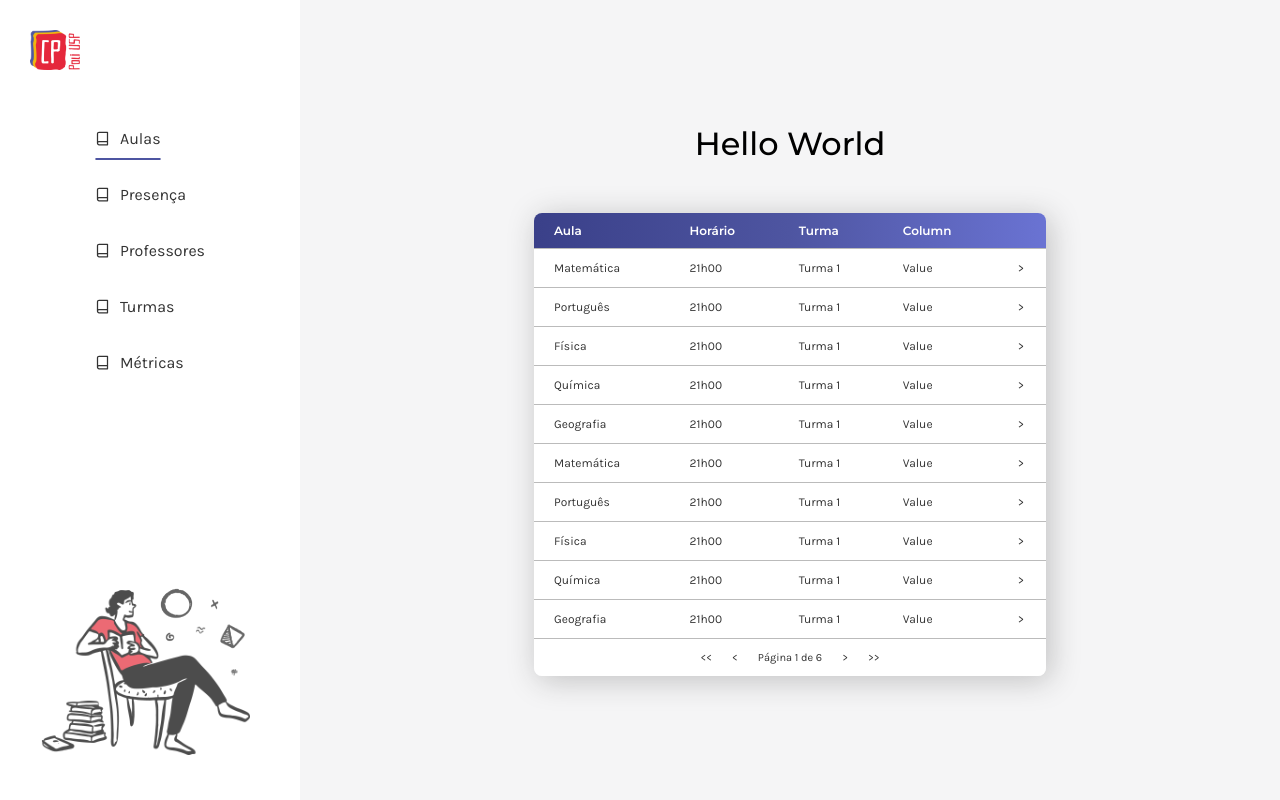
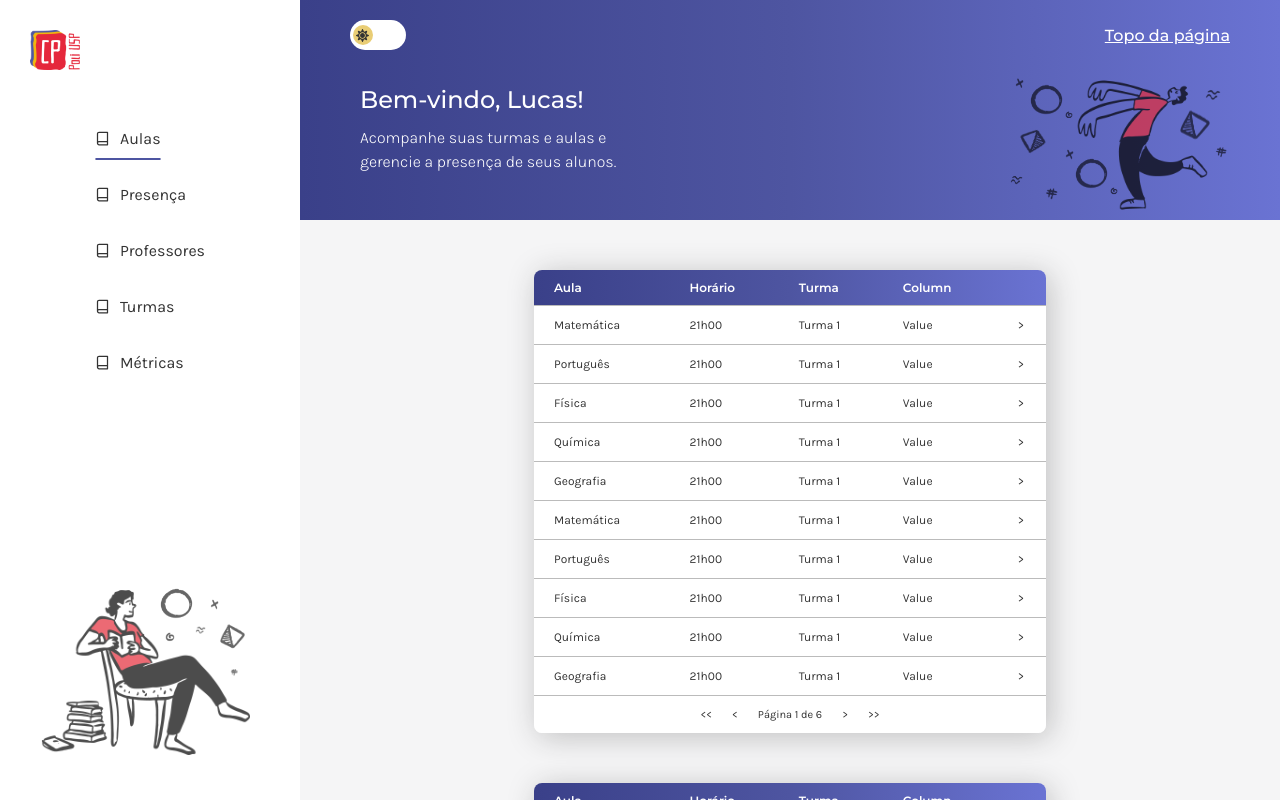
Before and after one commit to lucas-pvg/cp-presenca-cursinho-frontend, a React (Vite) app: page / in a window 1280 px wide. Built offline with nearby package versions, Linux system fonts and the light colour scheme.

Commit message:
✨ Added Home Page

```diff
--- a/src/App.css
+++ b/src/App.css
@@ -4,13 +4,37 @@
   display: flex;
   justify-content: flex-start;
   background-color: var(--background-base);
+
+  overflow: hidden;
 }
 
-.pages {
+.page-container {
+  min-height: 100vh;
   flex: 1;
   display: flex;
   flex-direction: column;
-  align-items: center;
-  justify-content: center;
+  align-items: stretch;
+  justify-content: flex-start;
+}
+
+.page {
+  flex: 1;
+  display: flex;
+  flex-direction: column;
+  align-items: stretch;
+  justify-content: flex-start;
+  padding-bottom: 50px;
   gap: 50px;
+
+  overflow: scroll;
+  -ms-overflow-style: none;
+  scrollbar-width: none;
 }
+
+.page::-webkit-scrollbar {
+  display: none;
+}
+
+.center {
+  margin: auto;
+}
--- a/src/App.tsx
+++ b/src/App.tsx
@@ -1,36 +1,27 @@
-import { Routes, Route } from 'react-router-dom'
+import { Routes, Route, useLocation } from 'react-router-dom'
 import { Navbar } from './components/navbar/Navbar'
-import { Table } from './components/table/Table'
-import { Class, classes } from './data/classes'
+import { Header } from './components/header/header'
+
+import { HomePage } from './pages/home-page/HomePage'
+
 import './App.css'
 
 function App() {
-  const classData = classes.map((obj) => {
-    return (Object.keys(obj).map((key) => obj[key as keyof Class]))
-  })
+  const location = useLocation()
 
   return (
     <div className='app-container'>
       <Navbar mode='light' />
 
-      <div className='pages'>
+      <div className='page-container'>
+        <Header to={location}/>
+
         <Routes>
-          <Route path="/" element={
-            <>
-              <h1>Hello World</h1>
-
-              <Table
-                mode='light'
-                clickable={true}
-                header={['Aula', 'Horário', 'Turma', 'Column']}
-                data={classData}
-              />
-            </>
-           } />
-          <Route path="/attendence" element={<h1>Presença</h1>} />
-          <Route path="/teachers" element={<h1>Professores</h1>} />
-          <Route path="/classes" element={<h1>Turmas</h1>} />
-          <Route path="/metrics" element={<h1>Métricas</h1>} />
+          <Route path="/" element={<HomePage />} />
+          <Route path="/attendence" element={<h1 className='center'>Presença</h1>} />
+          <Route path="/teachers" element={<h1 className='center'>Professores</h1>} />
+          <Route path="/classes" element={<h1 className='center'>Turmas</h1>} />
+          <Route path="/metrics" element={<h1 className='center'>Métricas</h1>} />
         </Routes>
       </div>
     </div>
--- /dev/null
+++ b/src/pages/home-page/HomePage.css
@@ -0,0 +1,8 @@
+.page-content {
+    padding: 0 50px;
+    display: flex;
+    flex-direction: column;
+    align-items: center;
+    justify-content: flex-start;
+    gap: 50px;
+}
--- /dev/null
+++ b/src/pages/home-page/HomePage.tsx
@@ -0,0 +1,55 @@
+import { cva, VariantProps } from 'class-variance-authority'
+import { Hero } from '../../components/hero/hero'
+import { Table } from '../../components/table/Table'
+import { Class, classes } from '../../data/classes'
+import './HomePage.css'
+
+const HomePageVariants = cva(
+  'home page',
+  {
+    variants: {
+      mode: {
+        light: 'light',
+        dark: 'dark'
+      }
+    },
+    defaultVariants: {
+      mode: 'light'
+    }
+  }
+)
+
+interface HomePageProps extends VariantProps<typeof HomePageVariants> {
+  mode?: 'light' | 'dark'
+}
+
+export function HomePage({ mode, ...props }: HomePageProps) {
+  const classData = classes.map((obj) => {
+    return (Object.keys(obj).map((key) => obj[key as keyof Class]))
+  })
+
+  return (
+    <div className={HomePageVariants({ mode })} {...props}>
+      <Hero
+        title='Bem-vindo, Lucas!'
+        description='Acompanhe suas turmas e aulas e gerencie a presença de seus alunos.'
+      />
+
+      <div className='page-content'>
+        <Table
+          mode='light'
+          clickable={true}
+          header={['Aula', 'Horário', 'Turma', 'Column']}
+          data={classData}
+        />
+
+        <Table
+          mode='light'
+          clickable={true}
+          header={['Aula', 'Horário', 'Turma', 'Column']}
+          data={classData}
+        />
+      </div>
+    </div>
+  )
+}
```
